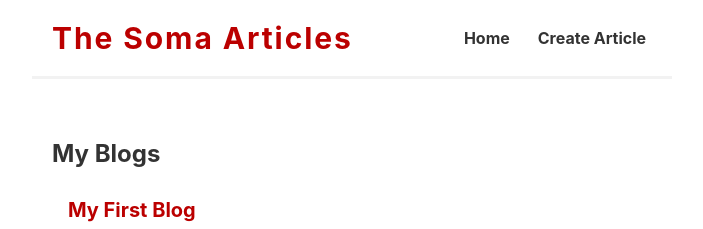
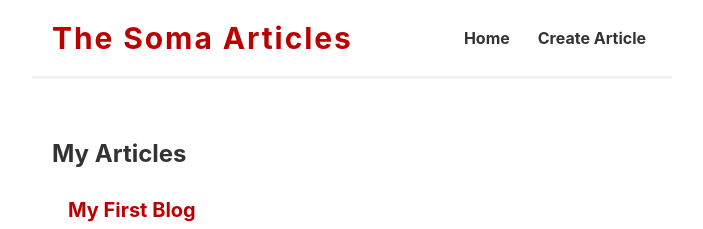
Before and after one commit to B-lovedth/React-Training, a React (Create React App) app: page / in a window 1280 px wide. Shown: the top 229 px of the page, without its empty margins (288-991 px from the left). Built offline with nearby package versions, Linux system fonts and the light colour scheme; data requests are answered from the project's data file; the HTML template or start-up script is replaced by a standard one.

Commit message:
sub commit

```diff
--- a/src/Home.js
+++ b/src/Home.js
@@ -8,7 +8,7 @@
     <div className="Home">
       {error && <div>{ error }</div>}
       {isPending && <div>Loading...</div>}
-      {blogs && <Bloglist blogs={blogs} title="My Blogs"/>}
+      {blogs && <Bloglist blogs={blogs} title="My Articles"/>}
     </div>
   )
   }
```
